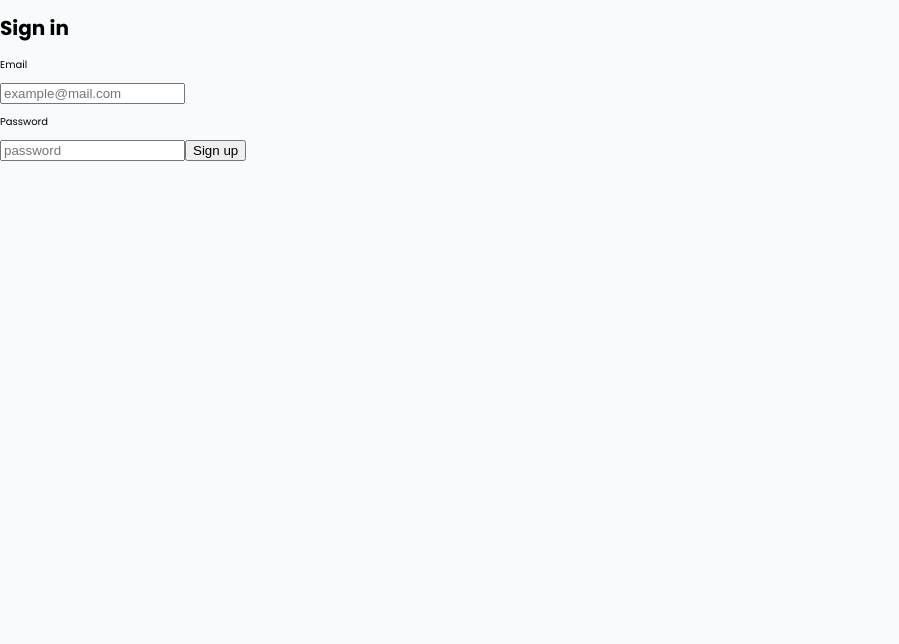
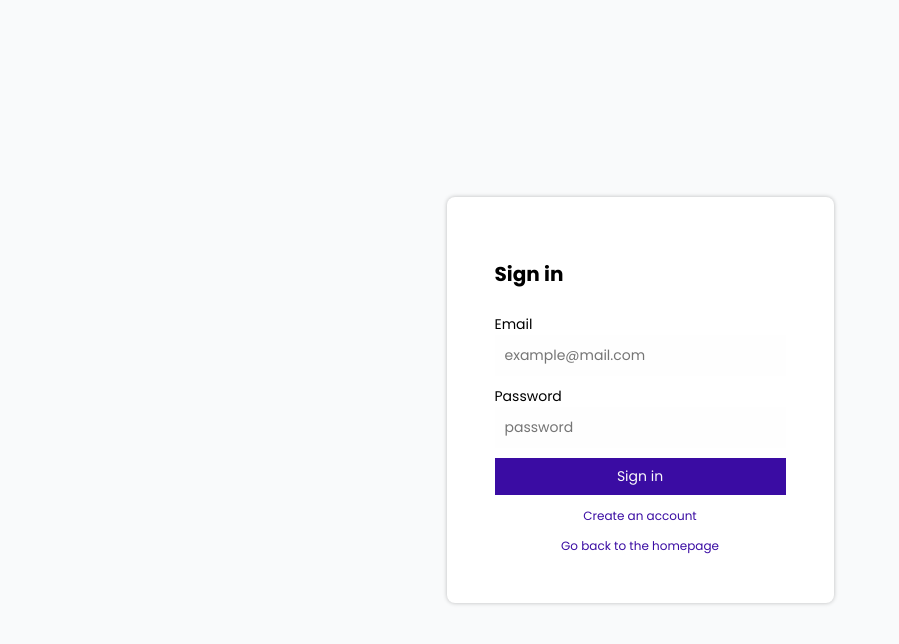
Before and after one commit to LoranMaes/web_topics_project, a Next.js app: page /signin in a window 1280 px wide. Shown: the top 644 px of the page, without its empty margins (0-899 px from the left). Built offline with nearby package versions, Linux system fonts and the light colour scheme; no server answers.

Commit message:
styling login/logout

```diff
--- /dev/null
+++ b/src/app/auth.module.scss
@@ -0,0 +1,86 @@
+@use './vars.scss' as vars;
+
+$background-color: vars.$primary_white;
+$font-family: 'Poppins', sans-serif;
+
+@mixin btn($fontcolor: vars.$primary_white){
+    all: unset;
+    font-family: $font-family;
+    font-size: vars.$text-lg;
+    outline: 0;
+    border: 0;
+    padding: vars.$buttonpadding;
+    background-color: vars.$deep_purple;
+    color: $fontcolor;
+    text-align: center;
+    transition: vars.$transition_hover;
+    &:not(.link) {
+        &:hover {
+            box-shadow: vars.$buttonshadow_hover;
+            transform: translateY(.2rem);
+            transition: vars.$transition_hover;
+        }
+    }
+    cursor: pointer;
+}
+
+@mixin input($bkgnd: vars.$bg_white){
+    font-family: $font-family;
+    width: 100%;
+    border: 0;
+    padding: vars.$text_regular;
+    outline: 0;
+    font-size: vars.$text_lg;
+    box-sizing: border-box;
+    background: $bkgnd;
+}
+
+.container{
+    min-width: 35rem;
+    width: fit-content;
+    margin: auto auto;
+}
+
+.form{
+    position: relative;
+    z-index: 1;
+    max-width: 35rem;
+    padding: 4.8rem;
+    background: #FFFFFF;
+    border-radius: vars.$text_s;
+    box-shadow: vars.$buttonshadow;
+    display: flex;
+    gap: vars.$text_medium;
+    flex-direction: column;
+    form {
+        display: flex;
+        flex-direction: column;
+        gap: vars.$text_regular;
+        p {
+            font-size: vars.$text_lg;
+            margin: 0
+        }
+        input{
+            @include input;
+            ::placeholder {
+                color: #90A4AE;
+            }
+        }
+    }
+}
+
+button.btn{
+    @include btn;
+    &.link {
+        color: vars.$deep_purple;
+        background-color: transparent;
+        border-bottom: 0;
+        font-size: vars.$text_medium;
+        width: fit-content;
+        padding: 0;
+        margin: 0 auto;
+        &:hover {
+            border-bottom: 1px solid vars.$deep_purple;
+        }
+    }
+}
--- a/src/app/dashboard/page.js
+++ b/src/app/dashboard/page.js
@@ -11,7 +11,7 @@ function Page() {
     const router = useRouter()
 
     React.useEffect(() => {
-        if (user === null) router.push("/")
+        if (user === null) return router.push("/signin")
     }, [user])
 
     return (
--- a/src/app/signin/page.js
+++ b/src/app/signin/page.js
@@ -3,12 +3,15 @@ import React from "react";
 import signIn from "@/firebase/auth/signin";
 import { useRouter } from 'next/navigation'
 import { useAuthContext } from "@/context/AuthContext";
+import styles from '../auth.module.scss'
+
 
 function Page() {
     const { user } = useAuthContext()
     const router = useRouter()
+
     React.useEffect(() => {
-        if (user !== null) router.push("/dashboard")
+        if (user !== null) return router.push("/dashboard")
     }, [user])
 
     const [email, setEmail] = React.useState('')
@@ -25,12 +28,22 @@ function Page() {
 
         // else successful
         console.log(result)
-        return router.push("/admin")
+        return router.push("/dashboard")
     }
-    return (<div className="wrapper">
-        <div className="form-wrapper">
-            <h1 className="mt-60 mb-30">Sign in</h1>
-            <form onSubmit={handleForm} className="form">
+
+    const handleBack = () => {
+        router.push('/')
+    }
+
+    const handleRegister = () => {
+        router.push('/signup')
+    }
+
+    return (
+        <div className={styles.container}>
+            <div className={styles.form}>
+                <h1>Sign in</h1>
+                <form onSubmit={handleForm}>
                     <label htmlFor="email">
                         <p>Email</p>
                         <input autoComplete="email" onChange={(e) => setEmail(e.target.value)} required type="email" name="email" id="email" placeholder="example@mail.com" />
@@ -39,11 +52,14 @@ function Page() {
                         <p>Password</p>
                         <input autoComplete="" onChange={(e) => setPassword(e.target.value)} required type="password" name="password" id="password" placeholder="password" />
                     </label>
-                <button type="submit">Sign up</button>
+                    <button type="submit" className={styles.btn}>Sign in</button>
                 </form>
+
+                <button type="submit" onClick={handleRegister} className={`${styles.btn} ${styles.link}`}>Create an account</button>
+                <button type="submit" onClick={handleBack} className={`${styles.btn} ${styles.link}`}>Go back to the homepage</button>
             </div>
-
-    </div>);
+        </div>
+    );
 }
 
 export default Page;
--- a/src/app/ui/molecules/TableDashboard.js
+++ b/src/app/ui/molecules/TableDashboard.js
@@ -7,17 +7,14 @@ import { useAuthContext } from '@/context/AuthContext'
 import { useRouter } from 'next/navigation'
 
 function TableDashboard() {
-    const router = useRouter()
     const { user } = useAuthContext()
-    React.useEffect(() => {
-        if (user === null) router.push("/signin")
-    }, [user])
 
     const [loading, setLoading] = React.useState(false)
     const [users, setUsers] = React.useState({})
     const [usersFiltered, setUsersFiltered] = React.useState(users)
 
     const updateClients = async () => {
+        if(user) {
             try {
                 const clients = await getClients('users', user.uid);
                 setUsersFiltered((prevUsers) => {
@@ -35,6 +32,7 @@ function TableDashboard() {
                 });
             } catch (error) {
                 console.error('Error in updateClients:', error);
+            }
         }
     };
 
```
Also changed, not shown: src/app/signup/page.js (+21 -6 lines). Lines whose indentation alone changed are shown as unchanged.
